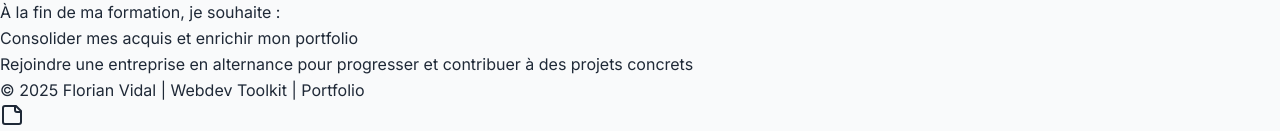
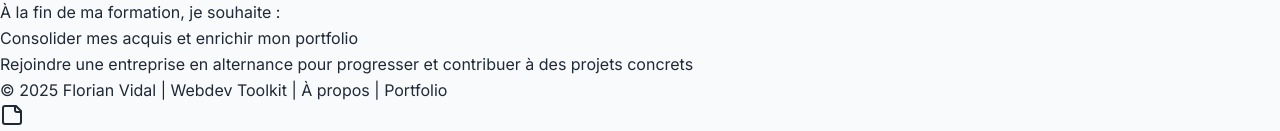
Before and after one commit to Florian-vidal/Webdev-Toolkit, a React (Vite) app: page /about in a window 1280 px wide. Shown: the part 1094-1225 px from the top of the page. Built offline with nearby package versions, Linux system fonts and the light colour scheme; the HTML template or start-up script is replaced by a standard one.

Commit message:
Update Footer.jsx

```diff
--- a/src/components/Footer.jsx
+++ b/src/components/Footer.jsx
@@ -5,6 +5,7 @@ function Footer() {
     <footer className="bg-gray-800 text-white text-center p-4">
       <p>
   © {new Date().getFullYear()} Florian Vidal | Webdev Toolkit |{" "}
+  <Link to="/about" className="hover:underline text-blue-400"> À propos </Link> |{" "}
   <a
     href="https://portfolio-florian-vidal.netlify.app/"
     target="_blank"
```
